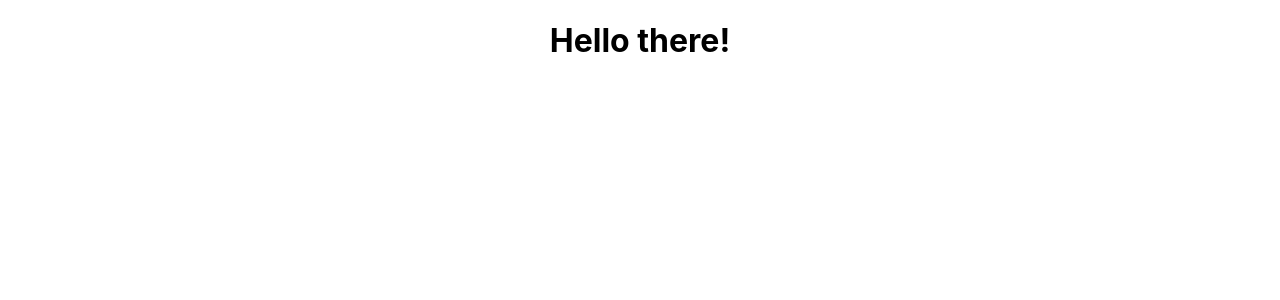
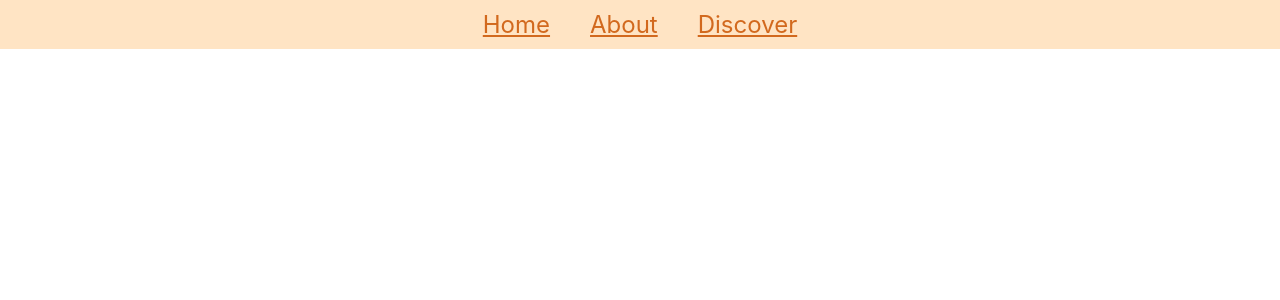
Before and after one commit to carlijnweijer/movie-database, a React (Create React App) app: page / in a window 1280 px wide. Shown: the top 300 px of the page. Built offline with nearby package versions, Linux system fonts and the light colour scheme.

Commit message:
add navbar

```diff
--- a/package.json
+++ b/package.json
@@ -9,7 +9,8 @@
     "react": "^16.14.0",
     "react-dom": "^16.14.0",
     "react-router-dom": "^5.2.0",
-    "react-scripts": "3.4.3"
+    "react-scripts": "3.4.3",
+    "sass": "^1.27.0"
   },
   "scripts": {
     "start": "react-scripts start",
--- a/src/App.js
+++ b/src/App.js
@@ -1,10 +1,20 @@
 import React from "react";
 import "./App.css";
+import { Switch, Route } from "react-router-dom";
+import HomePage from "./pages/HomePage";
+import AboutPage from "./pages/AboutPage";
+import DiscoverMoviesPage from "./pages/DiscoverMoviesPage";
+import Navbar from "./components/Navbar";
 
 function App() {
   return (
     <div className="App">
-      <h1>Hello there!</h1>
+      <Navbar />
+      <Switch>
+        <Route path="./pages/discover" component={DiscoverMoviesPage} />
+        <Route path="./pages/about" component={AboutPage} />
+        <Route path="/" component={HomePage} />
+      </Switch>
     </div>
   );
 }
--- /dev/null
+++ b/src/components/Navbar.js
@@ -0,0 +1,21 @@
+import React from "react";
+import { NavLink } from "react-router-dom";
+
+import "./Navbar.scss";
+
+export default function Navbar() {
+  return (
+    <div className="navbar">
+      <NavLink exact to="/" className="navlink">
+        Home
+      </NavLink>
+      <NavLink exact to="/about" className="navlink">
+        About
+      </NavLink>
+
+      <NavLink exact to="/discover" className="navlink">
+        Discover
+      </NavLink>
+    </div>
+  );
+}
--- /dev/null
+++ b/src/components/Navbar.scss
@@ -0,0 +1,10 @@
+.navbar {
+  background-color: bisque;
+  padding: 10px;
+
+  .navlink {
+    font-size: 1.5rem;
+    color: chocolate;
+    margin: 20px;
+  }
+}
--- /dev/null
+++ b/src/pages/AboutPage.js
@@ -0,0 +1,5 @@
+import React from "react";
+
+export default function AboutPage() {
+  return <div></div>;
+}
--- /dev/null
+++ b/src/pages/DiscoverMoviesPage.js
@@ -0,0 +1,5 @@
+import React from "react";
+
+export default function DiscoverMoviesPage() {
+  return <div></div>;
+}
--- /dev/null
+++ b/src/pages/HomePage.js
@@ -0,0 +1,5 @@
+import React from "react";
+
+export default function HomePage() {
+  return <div></div>;
+}
```
Also changed, not shown: 1 other file (tests, documents, lock files or other folders).
